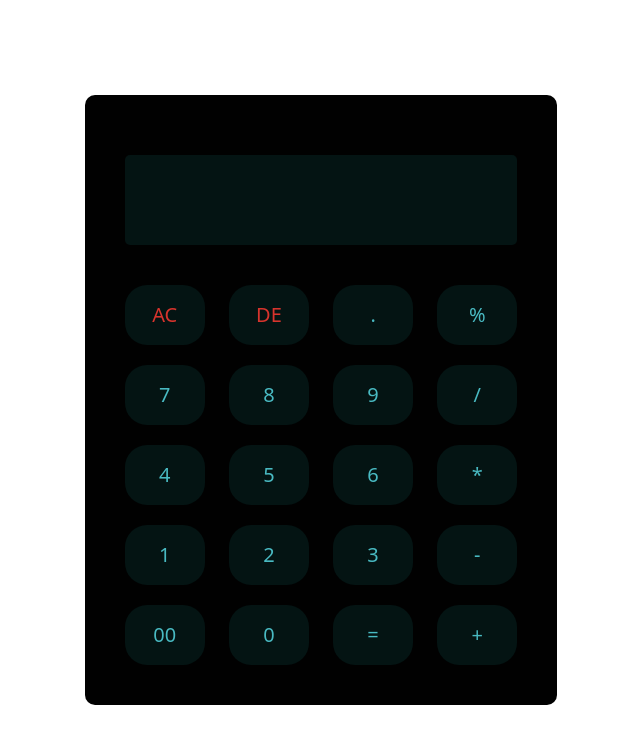
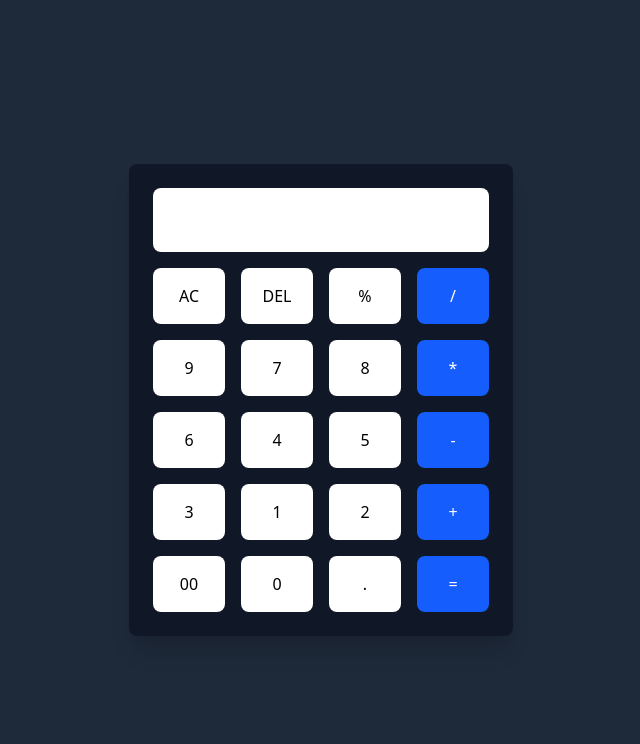
Before and after one commit to bazithz/Calculator, a plain HTML site: page index.html in a window 1280 px wide. Shown: the whole page, without its empty margins (319-959 px from the left). Drawn offline with nearby package versions, Linux system fonts and the light colour scheme.

Commit message:
second commit

```diff
--- a/css/style.css
+++ /dev/null
@@ -1,58 +0,0 @@
-.container{
-    width: 100%;
-    height: 100vh;
-    background: rgb(255, 255, 255);
-    display: flex;
-    align-items: center;
-    justify-content: center;
-}
-.calculator{
-    background: #010101;
-    padding: 30px;
-    border-radius: 10px;
-}
-
-.calculator form input {
-    border: 0;
-    outline: 0;
-    width: 80px;
-    height: 60px;
-    border-radius: 22px;
-    background: #041413;
-    font-size: 20px;
-    color: #fff;
-    cursor: pointer;
-    margin: 10px;
-    color: #49bac2;
-}
-
-
-form .display{
-    display: flex;
-    justify-content: flex-end;
-    margin: 20px 0;
-}
-
-form .display input{
-    text-align: right;
-    flex: 1;
-    font-size: 45px;
-    box-shadow: none;
-}
-
-form input.plus {
-    height: 120px;
-}
-
-form input.operator{
-    color: #d7342d;
-}
-form input.te{
-    border-radius: 5px;
-    height: 90px;
-}
-
-input[type="button"]:hover {
-    background-color: #49bac2;
-    color: white;
-}
--- a/index.html
+++ b/index.html
@@ -1,77 +1,130 @@
 <!DOCTYPE html>
 <html lang="en">
+
 <head>
     <meta charset="UTF-8">
     <meta name="viewport" content="width=device-width, initial-scale=1.0">
     <title>Calculator</title>
-    <link href="https://cdn.jsdelivr.net/npm/bootstrap@5.3.0-alpha1/dist/css/bootstrap.min.css" rel="stylesheet">
-    <link rel="stylesheet" href="css/style.css">
+    <script src="https://cdn.jsdelivr.net/npm/@tailwindcss/browser@4"></script>
+    <script src="https://code.jquery.com/jquery-3.6.0.min.js"></script>
 </head>
-<body>
-    <div class="container text-dark">
-        <div class="calculator">
-            <form>
-                <div class="display">
-                    <input type="text" name="display" class="te">
+
+<body class="bg-gray-800">
+
+    <div class="flex justify-center items-center min-h-screen">
+        <div class="calculator bg-gray-900 p-6 rounded-lg shadow-xl w-full max-w-sm">
+            <form action="" class="space-y-4">
+                <div class="flex justify-center mb-4">
+                    <input type="text" id="display" class="w-full p-4 text-2xl text-right bg-white text-black rounded-lg" disabled>
                 </div>
-                <div>
-                    <input type="button" value="AC" onclick="display.value = '' " class="operator">
-                    <input type="button" value="DE" onclick="display.value = display.value.toString().slice(0,-1)" class="operator">
-                    <input type="button" value="." onclick="display.value += '.' ">
-                    <input type="button" value="%" onclick="calculatePercentage()">
+
+
+                <div class="grid grid-cols-4 gap-4">
+
+                    <button type="button" class="bg-white text-black p-4 rounded-lg hover:bg-gray-300" id="clear">AC</button>
+                    <button type="button" class="bg-white text-black p-4 rounded-lg hover:bg-gray-300" id="delete">DEL</button>
+                    <button type="button" class="bg-white text-black p-4 rounded-lg hover:bg-gray-300" id="percent">%</button>
+                    <button type="button" class="bg-blue-600 text-white p-4 rounded-lg hover:bg-blue-700" id="divide">/</button>
                 </div>
-                <div>
-                    <input type="button" value="7" onclick="display.value += '7' ">
-                    <input type="button" value="8" onclick="display.value += '8' ">
-                    <input type="button" value="9" onclick="display.value += '9' ">
-                    <input type="button" value="/" onclick="display.value += '/' ">
+
+                <div class="grid grid-cols-4 gap-4">
+                    <button type="button" class="bg-white text-black p-4 rounded-lg hover:bg-gray-300" id="nine">9</button>
+                    <button type="button" class="bg-white text-black p-4 rounded-lg hover:bg-gray-300" id="seven">7</button>
+                    <button type="button" class="bg-white text-black p-4 rounded-lg hover:bg-gray-300" id="eight">8</button>
+                    <button type="button" class="bg-blue-600 text-white p-4 rounded-lg hover:bg-blue-700" id="multiply">*</button>
+
                 </div>
-                <div>
-                    <input type="button" value="4" onclick="display.value += '4' ">
-                    <input type="button" value="5" onclick="display.value += '5' ">
-                    <input type="button" value="6" onclick="display.value += '6' ">
-                    <input type="button" value="*" onclick="display.value += '*' ">
+
+                <div class="grid grid-cols-4 gap-4">
+                    <button type="button" class="bg-white text-black p-4 rounded-lg hover:bg-gray-300" id="six">6</button>
+                    <button type="button" class="bg-white text-black p-4 rounded-lg hover:bg-gray-300" id="four">4</button>
+                    <button type="button" class="bg-white text-black p-4 rounded-lg hover:bg-gray-300" id="five">5</button>
+                    <button type="button" class="bg-blue-600 text-white p-4 rounded-lg hover:bg-blue-700" id="subtract">-</button>
                 </div>
-                <div>
-                    <input type="button" value="1" onclick="display.value += '1' ">
-                    <input type="button" value="2" onclick="display.value += '2' ">
-                    <input type="button" value="3" onclick="display.value += '3' ">
-                    <input type="button" value="-" onclick="display.value += '-' ">
+
+                <div class="grid grid-cols-4 gap-4">
+                    <button type="button" class="bg-white text-black p-4 rounded-lg hover:bg-gray-300" id="three">3</button>
+                    <button type="button" class="bg-white text-black p-4 rounded-lg hover:bg-gray-300" id="one">1</button>
+                    <button type="button" class="bg-white text-black p-4 rounded-lg hover:bg-gray-300" id="two">2</button>
+                    <button type="button" class="bg-blue-600 text-white p-4 rounded-lg hover:bg-blue-700" id="add">+</button>
                 </div>
-                <div>
-                    <input type="button" value="00" onclick="display.value += '00' ">
-                    <input type="button" value="0" onclick="display.value += '0' ">
-                    <input type="button" value="=" onclick="display.value = eval(display.value)">
-                    <input type="button" value="+" onclick="display.value += '+' " class="equal">
+
+                <div class="grid grid-cols-4 gap-4">
+                    <button type="button" class="bg-white text-black p-4 rounded-lg hover:bg-gray-300" id="doubleZero">00</button>
+                    <button type="button" class="bg-white text-black p-4 rounded-lg hover:bg-gray-300" id="zero">0</button>
+                    <button type="button" class="bg-white text-black p-4 rounded-lg hover:bg-gray-300" id="dot">.</button>
+                    <button type="button" class="bg-blue-600 text-white p-4 rounded-lg hover:bg-blue-700" id="equals">=</button>
                 </div>
             </form>
         </div>
     </div>
+
     <script>
-        let previousValue = '';
-        let operator = '';
+        $(document).ready(function () {
 
-        function calculatePercentage() {
-            let currentValue = parseFloat(display.value);
-            if (previousValue !== '') {
+            function displayout(value) {
+                $('#display').val($('#display').val() + value);
+            }
 
-                let result = (currentValue / 100) * parseFloat(previousValue);
-                display.value = result;
-            } else {
 
-                display.value = currentValue / 100;
-            }
-        }
+            $('#clear').click(function () {
+                $('#display').val('');
+            });
 
-        function setOperator(op) {
-            previousValue = display.value;
-            operator = op;
-            display.value = '';
-        }
+            $('#delete').click(function () {
+                let currentValue = $('#display').val();
+                $('#display').val(currentValue.slice(0, -1));
+            });
 
-        function evaluate() {
-            display.value = eval(display.value);
-        }
+
+            $('#dot').click(function () {
+                let currentValue = $('#display').val();
+                if (!currentValue.includes('.')) {
+                    $('#display').val(currentValue + '.');
+                }
+            });
+
+
+            $('#percent').click(function () {
+                let currentValue = $('#display').val();
+                if (currentValue) {
+                    $('#display').val(currentValue / 100);
+                }
+            });
+
+
+            $('#equals').click(function () {
+                let currentValue = $('#display').val();
+                if (currentValue) {
+                    try {
+                        let result = eval(currentValue);
+                        $('#display').val(result);
+                    } catch (e) {
+                        $('#display').val('Error');
+                    }
+                }
+            });
+
+
+            $('#divide').click(function () { displayout('/') });
+            $('#multiply').click(function () { displayout('*') });
+            $('#subtract').click(function () { displayout('-') });
+            $('#add').click(function () { displayout('+') });
+
+
+            $('#seven').click(function () { displayout('7') });
+            $('#eight').click(function () { displayout('8') });
+            $('#nine').click(function () { displayout('9') });
+            $('#four').click(function () { displayout('4') });
+            $('#five').click(function () { displayout('5') });
+            $('#six').click(function () { displayout('6') });
+            $('#one').click(function () { displayout('1') });
+            $('#two').click(function () { displayout('2') });
+            $('#three').click(function () { displayout('3') });
+            $('#doubleZero').click(function () { displayout('00') });
+            $('#zero').click(function () { displayout('0') });
+        });
     </script>
 </body>
+
 </html>
```
Also changed, not shown: tailwind.confiq.js (added).
